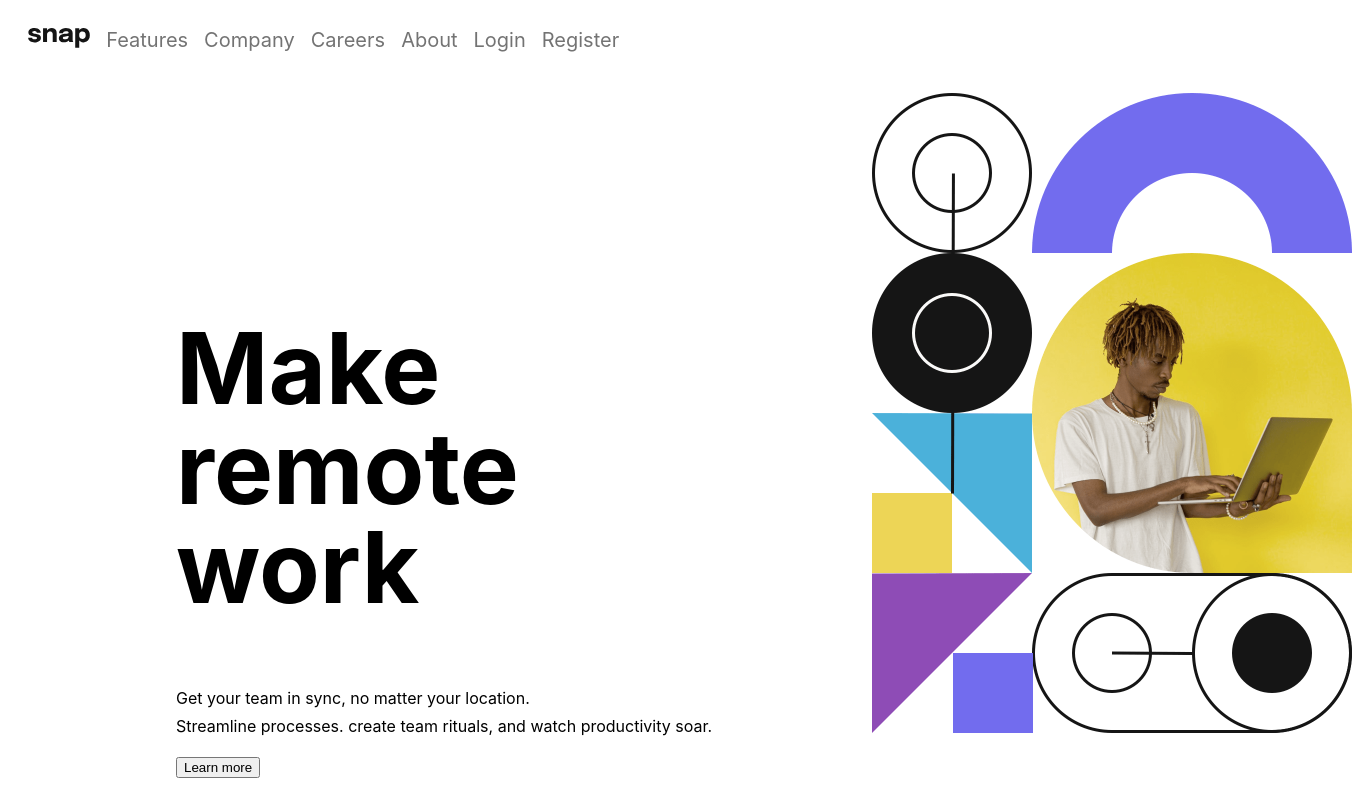
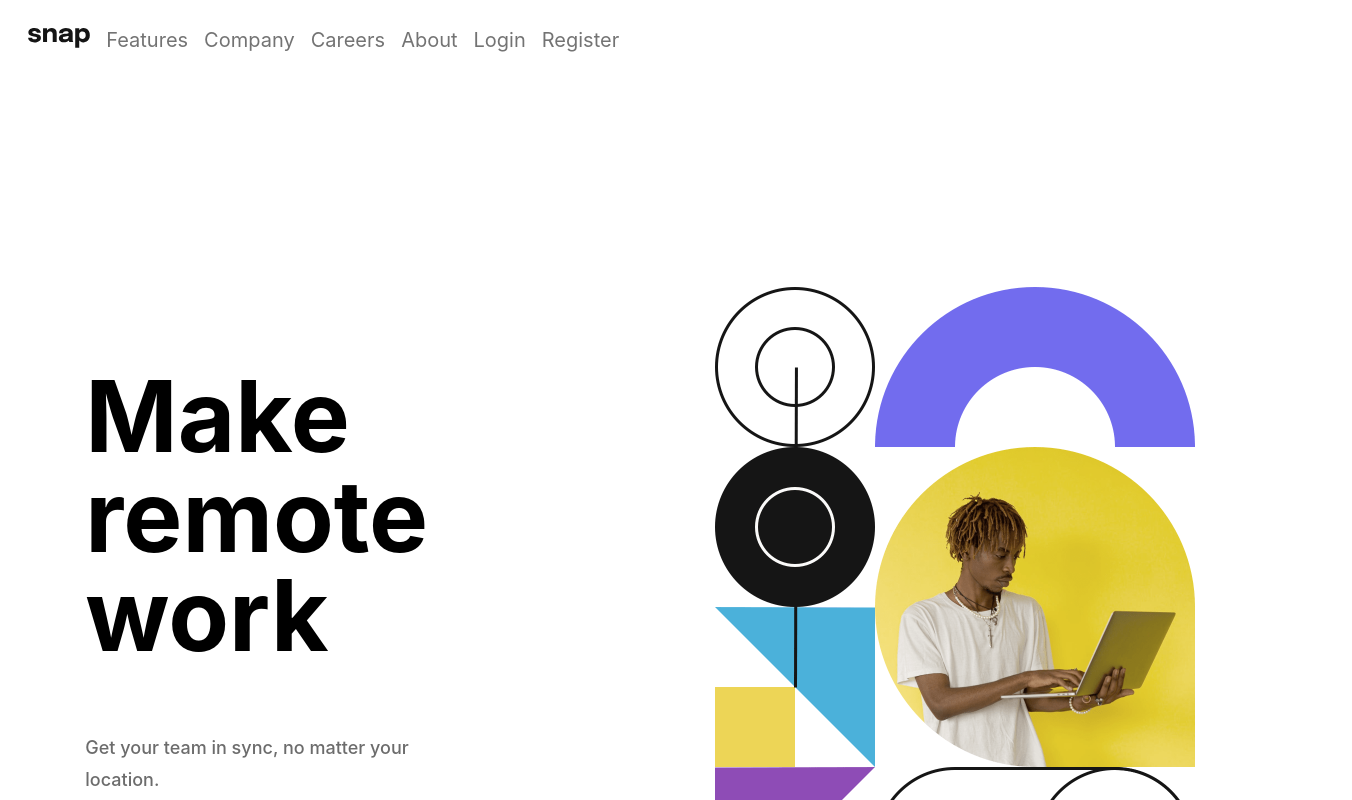
Before and after one commit to Nagema/Intro-section-with-dropdown-navigation, a React (Create React App) app: page / in a window 1280 px wide. Shown: the top 800 px of the page, 1352 px wide, since content can reach past the window. Built offline with nearby package versions, Linux system fonts and the light colour scheme.

Commit message:
fixing styles

```diff
--- a/src/components/NavBar/styles.css
+++ b/src/components/NavBar/styles.css
@@ -13,9 +13,11 @@
   .App-header nav div{
       display: flex;
   }
+
   .menu-links {
       display: flex;
   }
+
   .menu-login {
       display: flex;
   }
@@ -28,6 +30,7 @@
     padding-right: 0.5rem;
     padding-left: 0.5rem;
 }
+
 .links:hover {
     color: rgba(0,0,0,.7);
 }
--- a/src/containers/MainPage.jsx
+++ b/src/containers/MainPage.jsx
@@ -15,7 +15,7 @@ function MainPage() {
                 <h1>Make remote work</h1>
                 <p>Get your team in sync, no matter your location. <br /><span>Streamline processes. create team rituals, and watch productivity soar.</span></p>
 
-                <button>
+                <button className='learn-more-button'>
                     Learn more
                 </button>
                 <div>
--- a/src/containers/styles.css
+++ b/src/containers/styles.css
@@ -1,11 +1,11 @@
 .main-page-container {
     display: flex;
-    margin: 2em;
+    margin: 5em;
 }
 
 .main-page-text {
-    margin-left: 9em;
-    margin-right: 10em;
+    margin: auto;
+    margin-right: 5vh;
     display: flex;
     margin-top: 20vh;
     display: flex;
@@ -17,13 +17,20 @@
 .main-page-text h1 {
     font-size: 6.2em;
     line-height: 1;
+    max-width: 584px;
 }
 
 .main-page-text p {
+    max-width: 400px;
     line-height: 1.8;
     margin-top: 0;
+    font-weight: 500;
+    color: #6C6C6C;
+    font-size: 18px;
 }
+
 .main-page-image {
+    margin: auto;
     height: 80vh;
 }
 .client-image-wrapper {
@@ -35,3 +42,15 @@
     height: 1.5em;
     padding-right: 2.5em;
 }
+
+.learn-more-button {
+    margin-top: 2em;
+    margin-bottom: 2em;
+    border-radius: 10px;
+    width: 150px;
+    height: 45px;
+    background-color: white;
+    border-width: 1.5px;
+    font-size: 15px;
+    font-weight: bold;
+}
```
